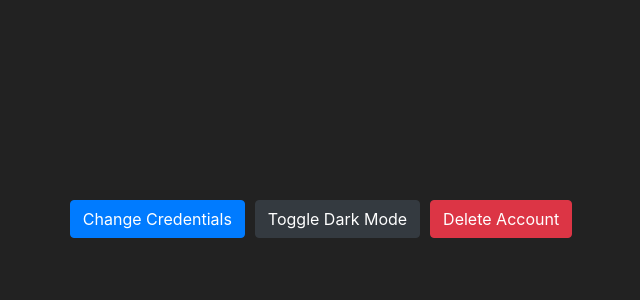
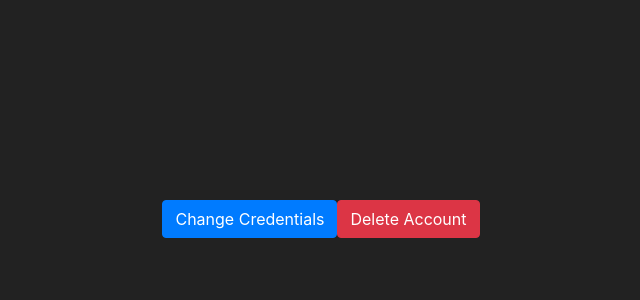
Before and after one commit to Coreyboy1820/CMPE131-Project, a Flask app: page /settings in a window 1280 px wide. Shown: the part 181-481 px from the top of the page, without its empty margins (319-959 px from the left). Run offline with Flask 3, Linux system fonts and the light colour scheme; the visitor is signed in with stand-in values (Sample User, id 1); some libraries are stand-ins or nearby versions.

Commit message:
updated toggle darkmode slider

```diff
--- a/app/forms/dark_mode.py
+++ b/app/forms/dark_mode.py
@@ -1,5 +1,5 @@
 from flask_wtf import FlaskForm
-from wtforms import SubmitField
+from wtforms import BooleanField
 
 class DarkModeForm(FlaskForm):
-    toggleMode = SubmitField("Toggle Dark Mode")
+    toggleMode = BooleanField("Toggle Dark Mode")
--- a/app/routes.py
+++ b/app/routes.py
@@ -13,6 +13,7 @@ def home():
 
     update_contact_form = contact.updateContact()
     send_message = contact.sendMessage()
+    dark_mode_form = dark_mode.DarkModeForm()
     dbSession = models.Session()
 
 
@@ -37,7 +38,7 @@ def home():
                 return redirect(url_for('emails', contact_email = contact_to_message.email))
 
     usersContacts = dbSession.query(models.userContact).filter_by(userId=session["userId"]).order_by(models.userContact.nickName).all()
-    return render_template('home.html', title="Home", users_contacts = usersContacts, update_contact = update_contact_form, message_contact = send_message, dark_mode=session["darkMode"])
+    return render_template('home.html', title="Home", users_contacts = usersContacts, update_contact = update_contact_form, message_contact = send_message, dark_mode=session["darkMode"], dark_form = dark_mode_form)
 
 
 
@@ -84,6 +85,7 @@ def todo():
     update_todo_list_form = new_todo_form.UpdateTodoListForm()
     delete_todo_item_form = new_todo_form.DeleteTodoItemForm()
     delete_todo_list_form = new_todo_form.DeleteTodoListForm()
+    dark_mode_form = dark_mode.DarkModeForm()
 
     dbSession = models.Session()
     if request.method == 'POST':
@@ -113,7 +115,7 @@ def todo():
                 # create a new todoItem instance
                 lastItemId = dbSession.query(models.todoItem).order_by(models.todoItem.id.desc()).first().id
                 new_todo_item = models.todoItem(id=lastItemId+1, todoListId=new_todo_item_form.todoListId.data, name=new_todo_item_form.itemName.data, priority=new_todo_item_form.newItemPriority.data,
-                                                startDate=startDate, dueDate=dueDate)
+                                                startDate=startDate, dueDate=dueDate, dark_form = dark_mode_form)
 
                 # retrieve the todoList instance to add the todoItem to
 
@@ -178,6 +180,7 @@ def todo():
 @myapp_obj.route("/emails",methods=['GET', 'POST'])
 @login_page.loginFunctions.required_login
 def emails():
+    dark_mode_form = dark_mode.DarkModeForm()
     currentUserId = session.get('userId') # this session is imported from flask
     dbSession = models.Session()
     contact_email = ""
@@ -242,7 +245,7 @@ def emails():
                     receivedEmails.insert(0, message)
                 else:
                     receivedEmails.append(message)
-    return render_template('emails.html', title="emails", receivedEmails= receivedEmails, contact_email=contact_email,  isUpdate= isUpdate, messageId = messageId, dark_mode=session["darkMode"])
+    return render_template('emails.html', title="emails", receivedEmails= receivedEmails, contact_email=contact_email,  isUpdate= isUpdate, messageId = messageId, dark_mode=session["darkMode"], dark_form = dark_mode_form)
 
 
 
@@ -250,6 +253,7 @@ def emails():
 @myapp_obj.route("/delete", methods=['GET', 'POST'])
 @login_page.loginFunctions.required_login
 def delete():
+    dark_mode_form = dark_mode.DarkModeForm()
     currentUserEmail = session.get('email')
 
     if request.method == 'POST':
@@ -267,7 +271,7 @@ def delete():
               return redirect(url_for('login'))
         else:
             flash("password is incorrect", category="error")
-    return render_template('delete.html', userEmail = currentUserEmail, dark_mode=session["darkMode"])
+    return render_template('delete.html', userEmail = currentUserEmail, dark_mode=session["darkMode"], dark_form = dark_mode_form)
 
 # Clears the current session to log out the user
 @myapp_obj.route("/logout")
@@ -301,7 +305,7 @@ def settings():
                 dbSession.close()
                 redirect(url_for('settings'))
 
-    return render_template('settings.html', title="settings", credential_Form=credential_Form, dark_form = dark_mode_form, dark_mode=session["darkMode"])
+    return render_template('settings.html', title="settings", credential_Form=credential_Form, dark_mode=session["darkMode"], dark_form = dark_mode_form)
 
 @myapp_obj.route("/darkMode", methods=["POST", "GET"])
 @login_page.loginFunctions.required_login
@@ -319,6 +323,7 @@ def darkMode():
 @myapp_obj.route("/addContact", methods=["POST", "GET"])
 @login_page.loginFunctions.required_login
 def addContact():
+    dark_mode_form = dark_mode.DarkModeForm()
     if request.method == 'POST':
         dbSession = models.Session()
         addedUserEmail = request.form['email']
@@ -340,4 +345,4 @@ def addContact():
         dbSession.close()
 
 
-    return render_template('addContact.html', dark_mode=session["darkMode"])
+    return render_template('addContact.html', dark_mode=session["darkMode"], dark_form = dark_mode_form)
--- a/app/templates/navbar.html
+++ b/app/templates/navbar.html
@@ -165,10 +165,17 @@
           </li>
         </ul>
       </div>
-      <label class="switch">
-        <input type="checkbox">
-        <span class="slider"></span>
-      </label>
+      <form id="dark-mode-form" action="/darkMode" method="POST">
+        <label class="switch">
+          {% if dark_mode %}
+            {{dark_form.toggleMode(checked=False, onchange="clickSubmit('submitDarkMode')")}}
+          {% else %}
+          {{dark_form.toggleMode(onchange="clickSubmit('submitDarkMode')")}}
+          {% endif %}
+          <button id="submitDarkMode" type="submit" style="display:none"></button>
+          <span class="slider"></span>
+        </label>
+      </form>
       <label style="font-weight: 500; margin-left: 10px;">Dark/Light Mode</label>
     </nav>
     {% endif %}
@@ -200,6 +207,9 @@
     function hide(item) {
       let alert = item.parentNode;
       alert.style.display = "none";
+    }
+    function clickSubmit(submitButtonId){
+      document.getElementById(submitButtonId).click();
     }
     function checkDarkMode(darkMode){
       if(darkMode){
--- a/app/templates/settings.html
+++ b/app/templates/settings.html
@@ -12,9 +12,6 @@
     <div class="container" style=" display: flex; justify-content: center; flex-direction: row;">
       <button type="button" class="btn btn-primary" data-toggle="modal" data-target="#change-credentials">Change
         Credentials</button>
-        <form id="dark-mode-form" action="/darkMode" method="POST">
-        {{dark_form.toggleMode(class="btn btn-dark", style="margin-left:10px; margin-right:10px")}}
-      </form>
       <button type="button" class="btn btn-danger" onclick="window.location.href='/delete'">Delete Account</button>
     </div>
     <!-- Change Credentials Modal -->
```
